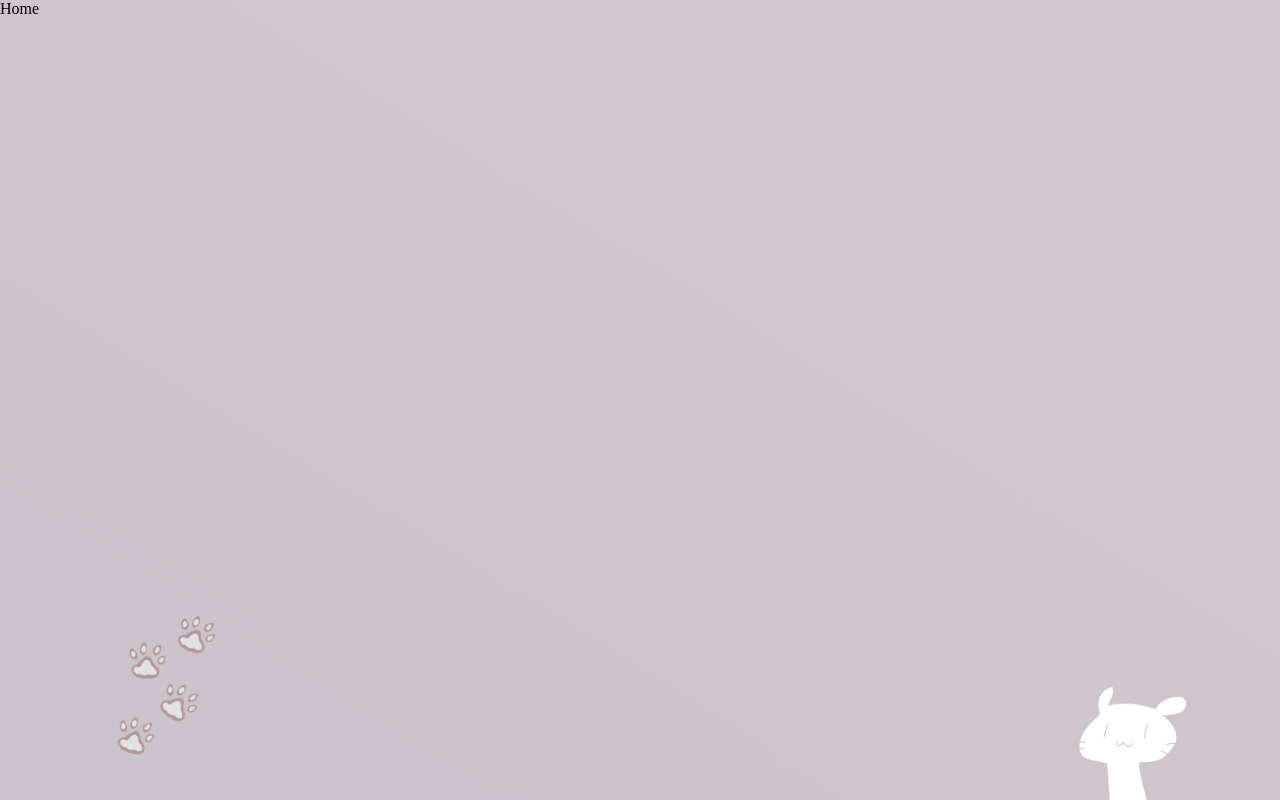
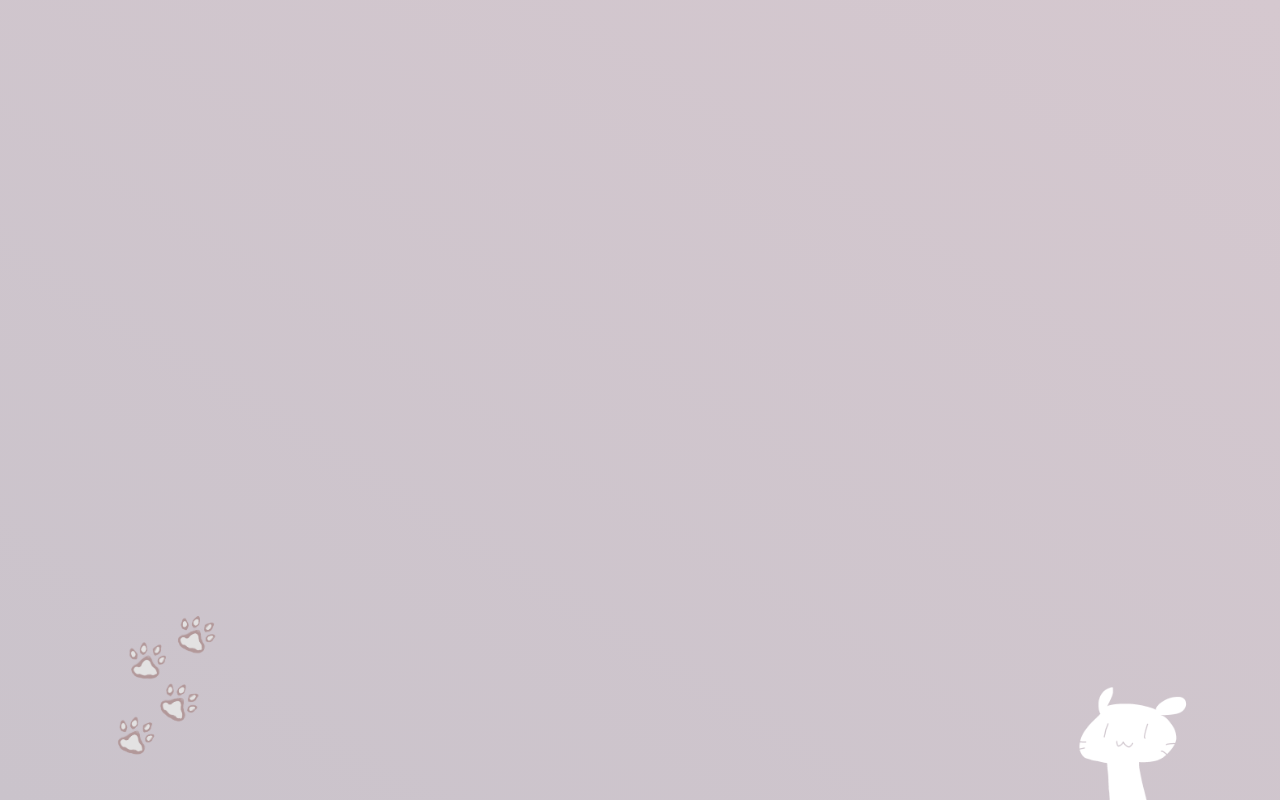
Before and after one commit to Sothis-baka/home-page, a React (Create React App) app: page /Home in a window 1280 px wide. Built offline with nearby package versions, Linux system fonts and the light colour scheme.

Commit message:
homepage3.0-set-up-pipeline added test CI script

```diff
--- a/src/pages/Home.tsx
+++ b/src/pages/Home.tsx
@@ -2,7 +2,9 @@ import React from 'react';
 import '../styles/home.scss';
 
 const Home = () => (
-    <div>Home</div>
+    <div>
+
+    </div>
 );
 
 export default Home;
--- a/src/styles/app.scss
+++ b/src/styles/app.scss
@@ -8,9 +8,17 @@
 .app{
   position: relative;
 
-  min-height: 100vh;
+  height: 100vh;
   width: 100vw;
+  overflow: hidden;
 
   background-color: base.$color-medium;
   background-image: linear-gradient(to top right, base.$color-light, base.$color-medium);
 }
+
+.page{
+  min-height: 100vh;
+  width: 100vw;
+
+  overflow-y: scroll;
+}
```
Also changed, not shown: src/reportWebVitals.ts (deleted, +0 -15 lines).
